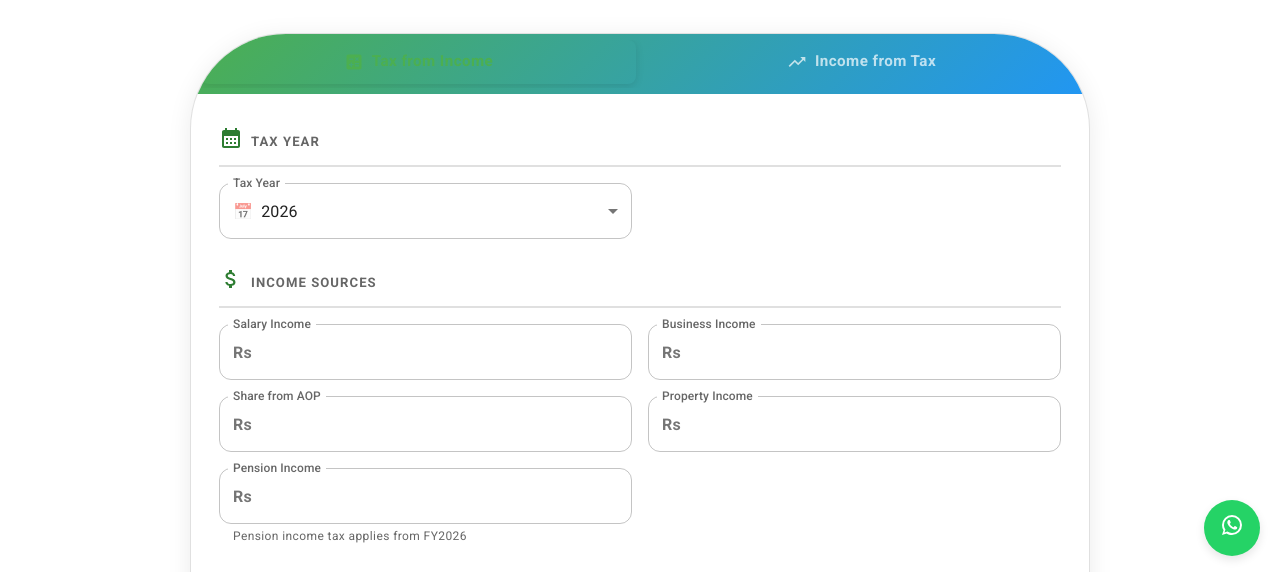
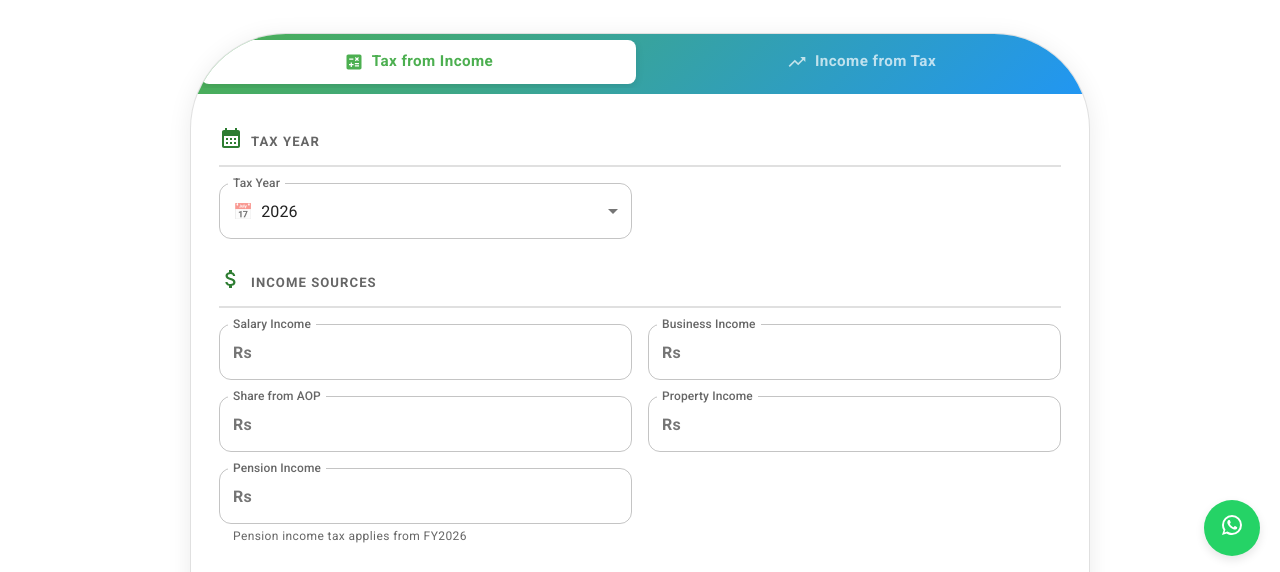
Before and after one commit to sabhas/taxmate, a Gatsby site: page /taxCalculator in a window 1280 px wide. Shown: the part 224-796 px from the top of the page. Built offline with nearby package versions, Linux system fonts and the light colour scheme; Gatsby itself is replaced by a stand-in of ours.

Commit message:
fix(calculator): selected tab text invisible in dark mode
Use raw CSS variable for the selected tab background so the token
resolves correctly in both light and dark schemes. The previous
"background.paper !important" string form broke MUI sx token lookup,
leaving the selected tab on the gradient header and making the green
label unreadable.

```diff
--- a/src/components/Calculator/index.tsx
+++ b/src/components/Calculator/index.tsx
@@ -398,7 +398,7 @@ export const tabSx = {
     },
     "&.Mui-selected": {
       color: "#4caf50 !important",
-      background: "background.paper !important",
+      background: "var(--mui-palette-background-paper) !important",
       boxShadow: "0 2px 8px rgba(0,0,0,0.1)"
     }
   }
```
